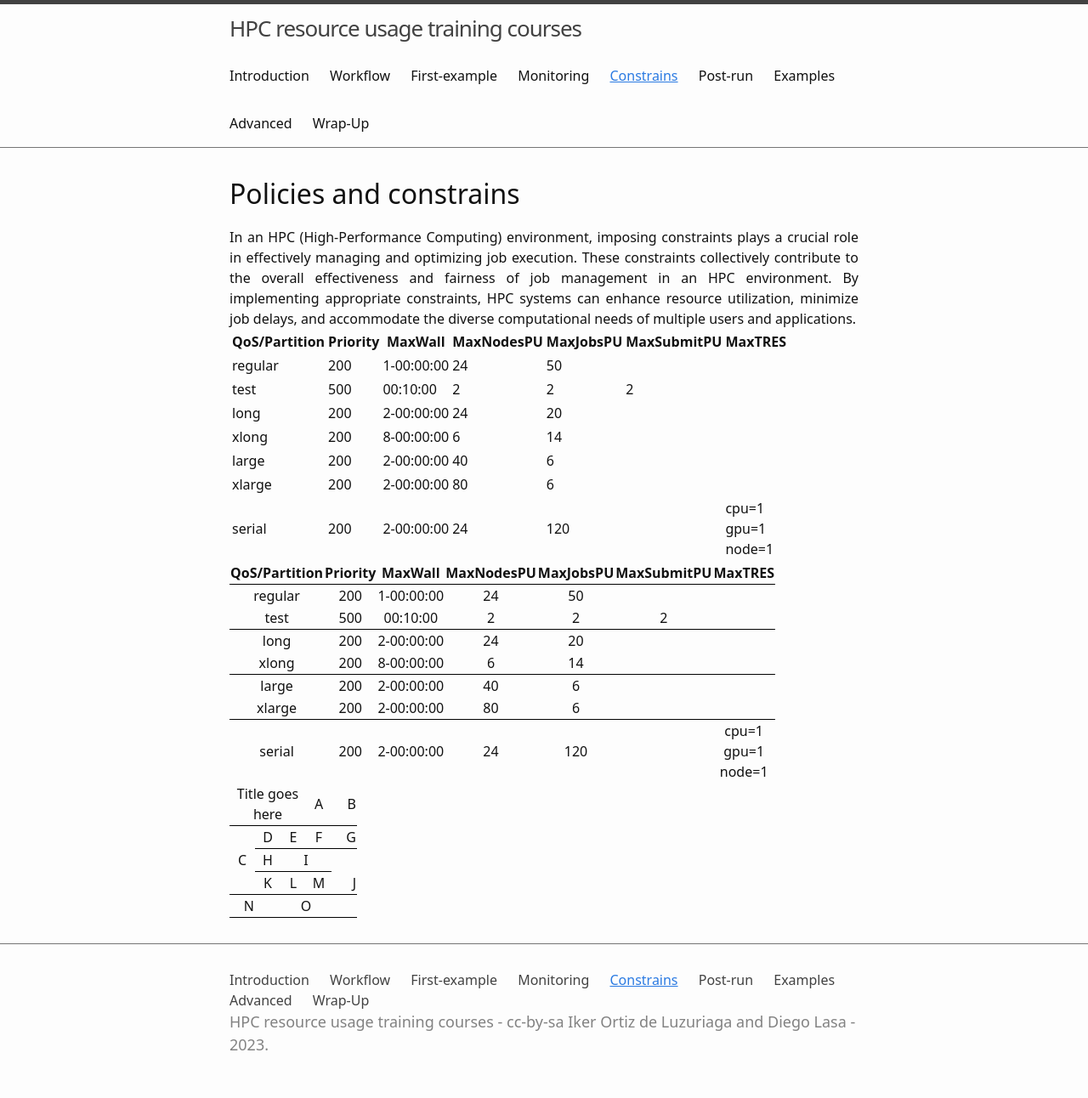
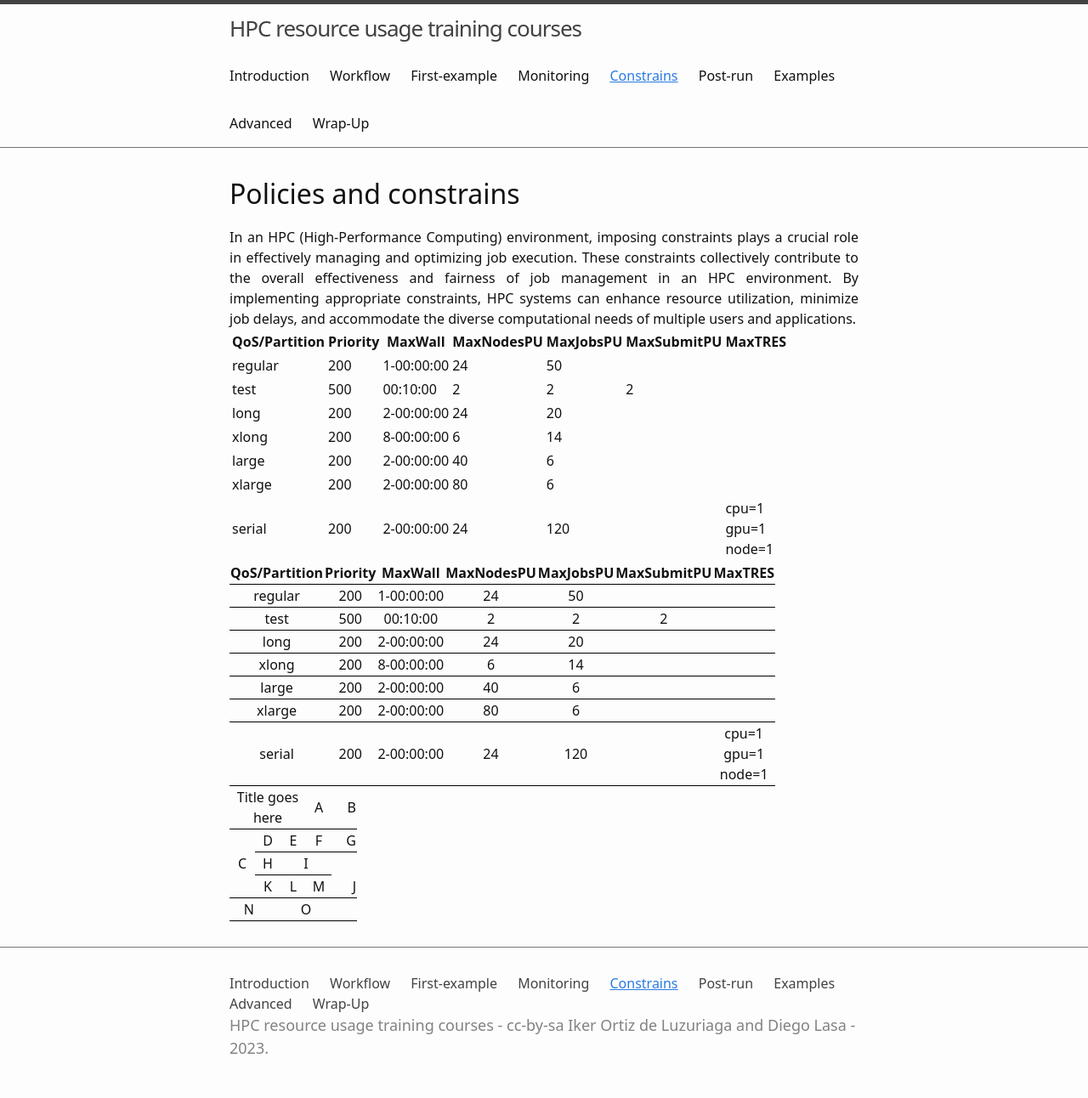
Before and after one commit to dipc-cc/slurm-training, a Jekyll site: the page built from 5_constrains.md, in a window 1280 px wide. Shown: the whole page at 85% size. Built offline with Jekyll 4.4.1, drawn with Linux system fonts in a browser that asks for light colours; some web fonts are replaced.

Commit message:
Creating Tables with border for 5.lesson

```diff
--- a/5_constrains.md
+++ b/5_constrains.md
@@ -30,7 +30,7 @@ In an HPC (High-Performance Computing) environment, imposing constraints plays a
     <th>MaxSubmitPU</th>
     <th>MaxTRES</th>
   </tr>
-  <tr>
+  <tr style="border-bottom: 1px solid black;">
     <td>regular</td>
     <td>200</td>
     <td>1-00:00:00</td>
@@ -48,7 +48,7 @@ In an HPC (High-Performance Computing) environment, imposing constraints plays a
     <td>2</td>
     <td></td>
   </tr>
-  <tr>
+  <tr style="border-bottom: 1px solid black;">
     <td>long</td>
     <td>200</td>
     <td>2-00:00:00</td>
@@ -66,7 +66,7 @@ In an HPC (High-Performance Computing) environment, imposing constraints plays a
     <td></td>
     <td></td>
   </tr>
-  <tr>
+  <tr style="border-bottom: 1px solid black;">
     <td>large</td>
     <td>200</td>
     <td>2-00:00:00</td>
@@ -84,7 +84,7 @@ In an HPC (High-Performance Computing) environment, imposing constraints plays a
     <td></td>
     <td></td>
   </tr>
-  <tr>
+  <tr style="border-bottom: 1px solid black;">
     <td>serial</td>
     <td>200</td>
     <td>2-00:00:00</td>
```
